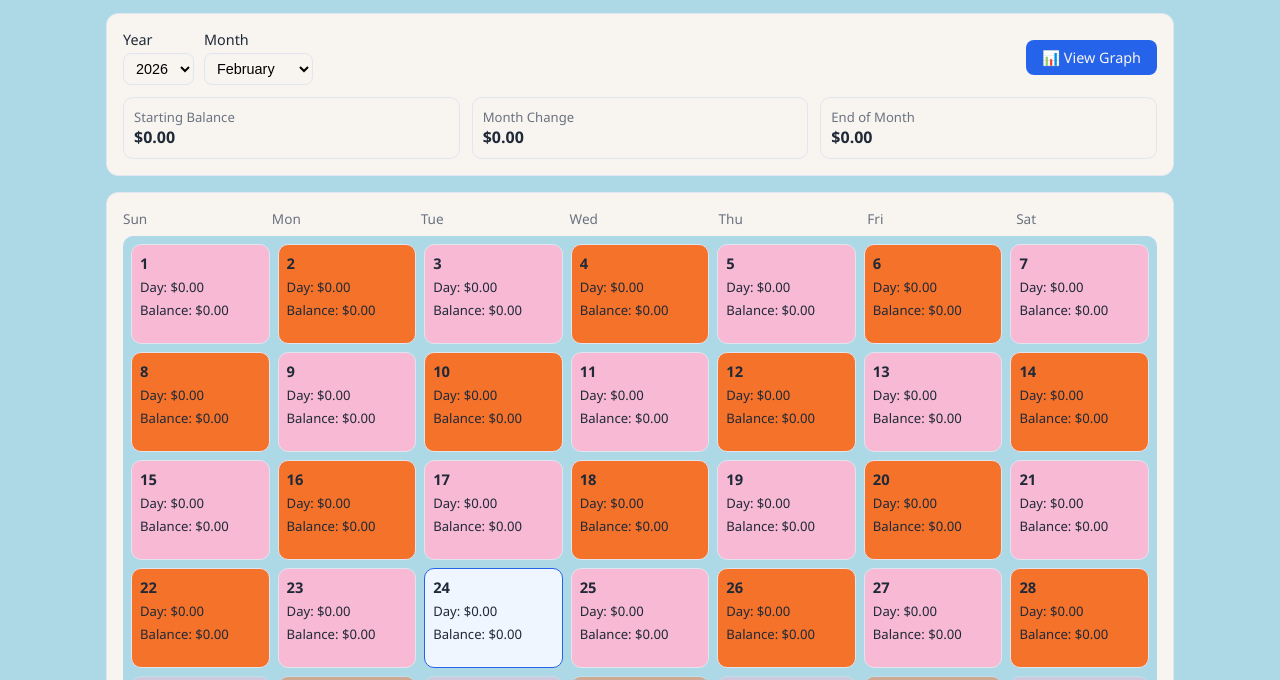
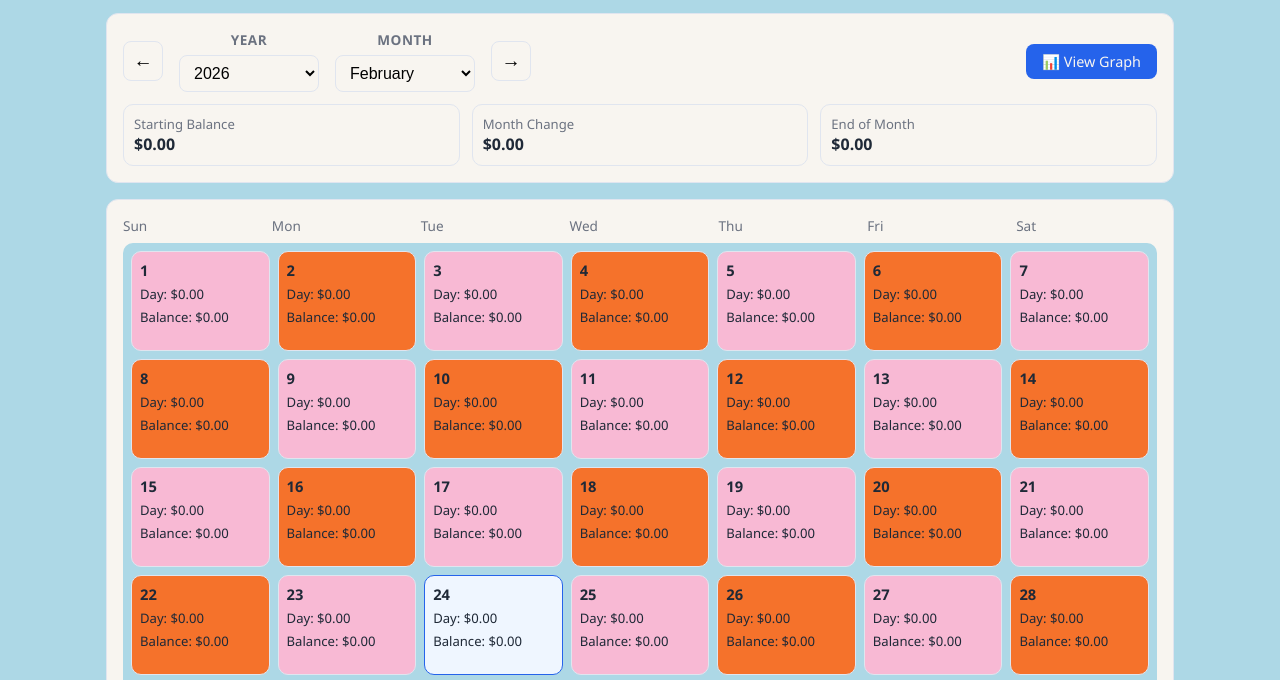
Before and after one commit to newgithubguy/fi-man, a plain HTML site: page index.html in a window 1280 px wide. Shown: the part 96-776 px from the top of the page. Drawn offline with Linux system fonts and the light colour scheme.

Commit message:
Center month/year labels above dropdowns and add navigation arrows
- Add left () and right () arrow buttons to navigate between months
- Restructure month controls with month-selector-group divs
- Center month and year labels above their dropdowns
- Style navigation buttons with proper sizing and hover effects
- Increase dropdown minimum width for better readability
- Update CSS for better alignment and spacing

```diff
--- a/app.js
+++ b/app.js
@@ -51,6 +51,16 @@ let currentMonth = new Date();
 currentMonth.setDate(1);
 let selectedDateKey = toDateKey(new Date());
 let editingTransactionId = null;
+
+document.getElementById("prevMonth").addEventListener("click", () => {
+  currentMonth = new Date(currentMonth.getFullYear(), currentMonth.getMonth() - 1, 1);
+  render();
+});
+
+document.getElementById("nextMonth").addEventListener("click", () => {
+  currentMonth = new Date(currentMonth.getFullYear(), currentMonth.getMonth() + 1, 1);
+  render();
+});
 
 document.getElementById("yearSelect").addEventListener("change", () => {
   const year = parseInt(yearSelect.value);
--- a/index.html
+++ b/index.html
@@ -15,12 +15,13 @@
 
     <section class="controls card">
       <div class="month-controls">
-        <label>
-          Year
+        <button id="prevMonth" type="button" class="month-nav-btn" aria-label="Previous month">←</button>
+        <div class="month-selector-group">
+          <label for="yearSelect" class="selector-label">Year</label>
           <select id="yearSelect"></select>
-        </label>
-        <label>
-          Month
+        </div>
+        <div class="month-selector-group">
+          <label for="monthSelect" class="selector-label">Month</label>
           <select id="monthSelect">
             <option value="0">January</option>
             <option value="1">February</option>
@@ -35,7 +36,8 @@
             <option value="10">November</option>
             <option value="11">December</option>
           </select>
-        </label>
+        </div>
+        <button id="nextMonth" type="button" class="month-nav-btn" aria-label="Next month">→</button>
         <a href="graph.html" class="graph-link">📊 View Graph</a>
       </div>
 
--- a/styles.css
+++ b/styles.css
@@ -49,25 +49,52 @@ body {
   display: flex;
   align-items: center;
   justify-content: center;
-  gap: 10px;
+  gap: 16px;
   flex-wrap: wrap;
 }
 
-.month-controls label {
+.month-nav-btn {
+  border: 1px solid var(--border);
+  background: #F8F5F0;
+  width: 40px;
+  height: 40px;
+  border-radius: 8px;
+  cursor: pointer;
+  font-size: 1.2rem;
+  display: flex;
+  align-items: center;
+  justify-content: center;
+  flex-shrink: 0;
+}
+
+.month-nav-btn:hover {
+  background: #e0d5cc;
+  border-color: var(--accent);
+}
+
+.month-selector-group {
   display: flex;
   flex-direction: column;
-  gap: 4px;
-  font-size: 0.9rem;
-  font-weight: 500;
+  align-items: center;
+  gap: 6px;
+}
+
+.selector-label {
+  font-size: 0.85rem;
+  font-weight: 600;
+  color: var(--muted);
+  text-transform: uppercase;
+  letter-spacing: 0.5px;
 }
 
 .month-controls select {
   border: 1px solid var(--border);
   background: #F8F5F0;
   border-radius: 8px;
-  padding: 6px 8px;
+  padding: 8px 10px;
   cursor: pointer;
-  font-size: 0.9rem;
+  font-size: 1rem;
+  min-width: 140px;
 }
 
 .summary-row {
```
